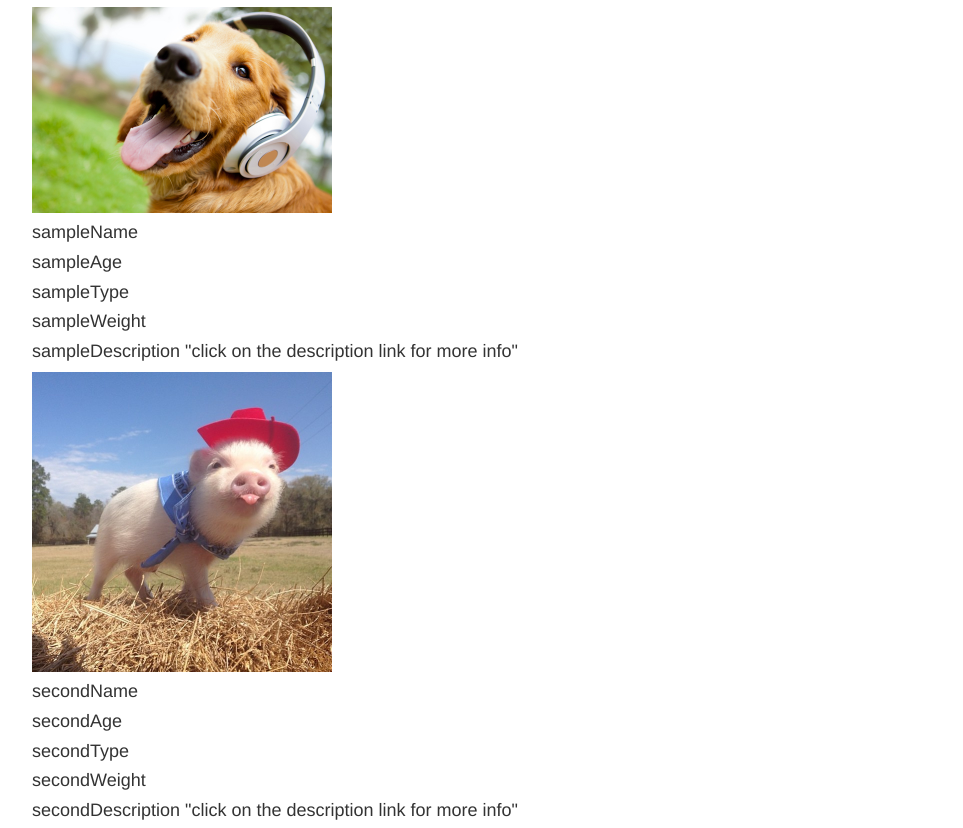
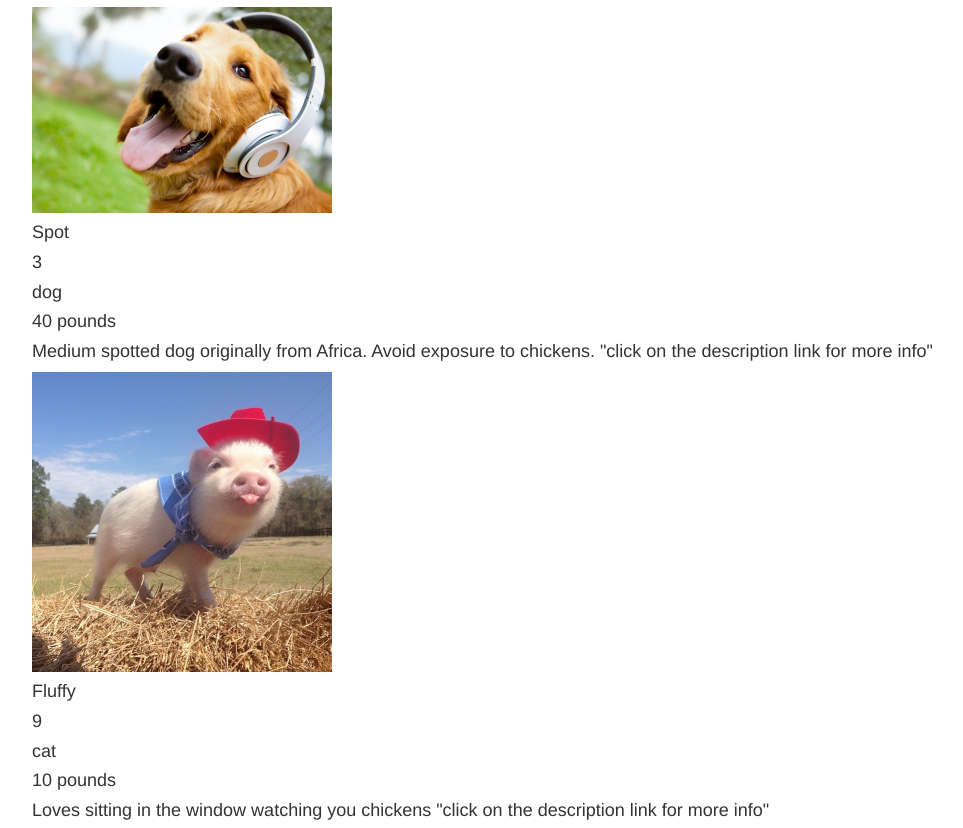
Before and after one commit to bseaver/adopt-a-pet, a plain HTML site: page index.html in a window 1280 px wide. Shown: the part 56-884 px from the top of the page, without its empty margins (38-1001 px from the left). Drawn offline with Linux system fonts and the light colour scheme.

Commit message:
resolve data and frame branch

```diff
--- a/index.html
+++ b/index.html
@@ -11,48 +11,21 @@
   <body>
     <div class="container">
       <h2>Adopt A Pet</h2>
-      <form id="petList">
-        <div id="samplePet">
-          <div id="samplePhoto">
-            <img src="img/sampleDog.jpg" alt="sampleDog" />
-          </div>
-          <h4 id="sampleName">sampleName</h4>
-          <h4 id="sampleAge">sampleAge</h4>
-          <h4 id="sampleType">sampleType</h4>
-          <h4 id="sampleWeight">sampleWeight</h4>
 
-          <div>
-            <h4 id="sampleDescription">sampleDescription "click on the description link for more info"</h4>
-            <p id="infoParagraph"></p>
-          </div>
+      <div id="samplePet">
+        <div>
+          <img src="img/samplePic" alt="samplePicAlt" />
         </div>
+        <h4>sampleName</h4>
+        <h4>sampleAge</h4>
+        <h4>sampleType</h4>
+        <h4>sampleWeight</h4>
 
-        <div id="secondPet">
-          <div id="secondPhoto">
-            <img src="img/samplePig.jpg" alt="Pop the pig" />
-          </div>
-          <h4 id="secondName">secondName</h4>
-          <h4 id="secondAge">secondAge</h4>
-          <h4 id="secondType">secondType</h4>
-          <h4 id="secondWeight">secondWeight</h4>
-
-          <div>
-            <h4 id="secondDescription">secondDescription "click on the description link for more info"</h4>
-            <p id="infoParagraph"></p>
-          </div>
+        <div>
+          <h4><span>sampleDescription</span> "click on the description link for more info"</h4>
+          <p></p>
         </div>
-      </form>
-
-      <div id="petList">
-        <h4>
-          <span>sampleName</span>
-          <span>sampleAge</span>
-          <span>sampleType</span>
-          <span>sampleWeight</span>
-        </h4>
-        <p><span>sampleDescription</span></p>
       </div>
-
 
     </div> <!-- End container -->
   </body>
--- a/js/scripts.js
+++ b/js/scripts.js
@@ -7,17 +7,17 @@ petTypes = [
 ]
 
 pets = [
-  ["1", "Spot", "3", "dog", "", "40 pounds", "Medium spotted dog originally from Africa.  Avoid exposure to chickens."],
-  ["2", "Fluffy", "9", "cat", "", "10 pounds", "Loves sitting in the window watching you chickens"]
+  ["1", "Spot", "3", "dog", "sampleDog.jpg", "40 pounds", "Medium spotted dog originally from Africa.  Avoid exposure to chickens.", "A picture of Spot"],
+  ["2", "Fluffy", "9", "cat", "samplePig.jpg", "10 pounds", "Loves sitting in the window watching you chickens", "A picture of Fluffy"]
 ]
 
   /////////////////////
  // Front End Section
 /////////////////////
-var petTemplate;
+var petTemplate, petTemplateId = "#samplePet";
 
 function displayAllPets() {
-  $("#petList").html("");
+  $(petTemplateId).html("");
 
   pets.forEach(function (petData){
     var nextPet = petTemplate;
@@ -25,22 +25,24 @@ function displayAllPets() {
       ["sampleName", 1],
       ["sampleAge", 2],
       ["sampleType", 3],
+      ["samplePic", 4],
       ["sampleWeight", 5],
-      ["sampleDescription", 6]
+      ["sampleDescription", 6],
+      ["samplePicAlt", 7]
     ];
 
     petDataReplacements.forEach(function(replacementData) {
       nextPet = nextPet.replace(replacementData[0], petData[replacementData[1]])
     });
 
-    $("#petList").append(nextPet);
+    $(petTemplateId).append(nextPet);
   });
 }
 
 
 $(document).ready(function() {
   // Get template for pets
-  petTemplate = $("#petList").html();
+  petTemplate = $(petTemplateId).html();
 
   // Display all pets
   displayAllPets();
```
